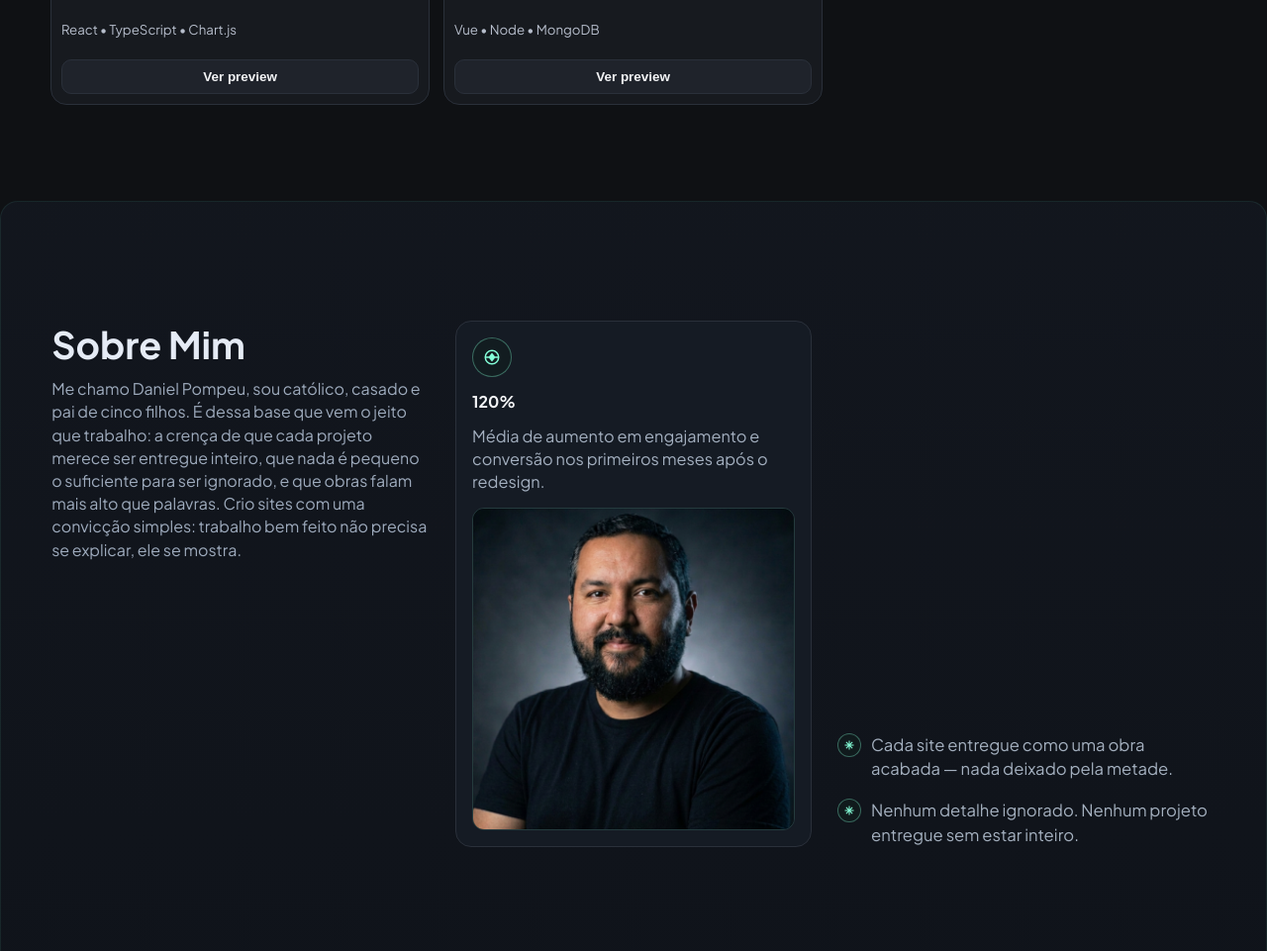
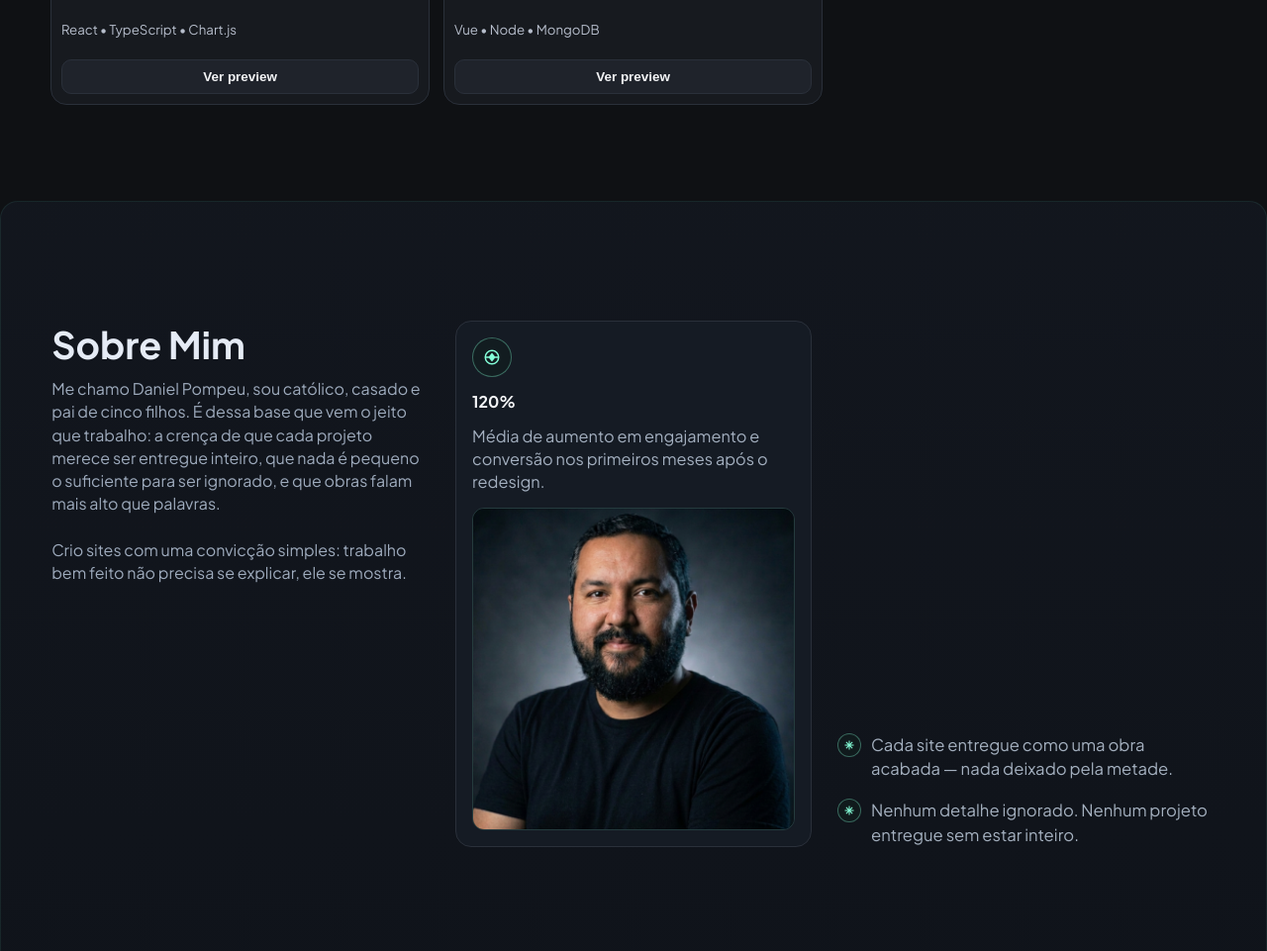
Before and after one commit to d4nielerick/portifolio, a website: page index.html in a window 1280 px wide. Shown: the part 1500-2461 px from the top of the page at 99% size. Drawn offline with Linux system fonts and the light colour scheme; no server answers.

Commit message:
add paragraph break before 'Crio sites' in about copy

```diff
--- a/index.html
+++ b/index.html
@@ -923,7 +923,7 @@
               Me chamo Daniel Pompeu, sou católico, casado e pai de cinco filhos.
               É dessa base que vem o jeito que trabalho: a crença de que cada projeto
               merece ser entregue inteiro, que nada é pequeno o suficiente para ser ignorado,
-              e que obras falam mais alto que palavras. Crio sites com uma convicção simples:
+              e que obras falam mais alto que palavras.<br /><br />Crio sites com uma convicção simples:
               trabalho bem feito não precisa se explicar, ele se mostra.
             </p>
           </article>
```
